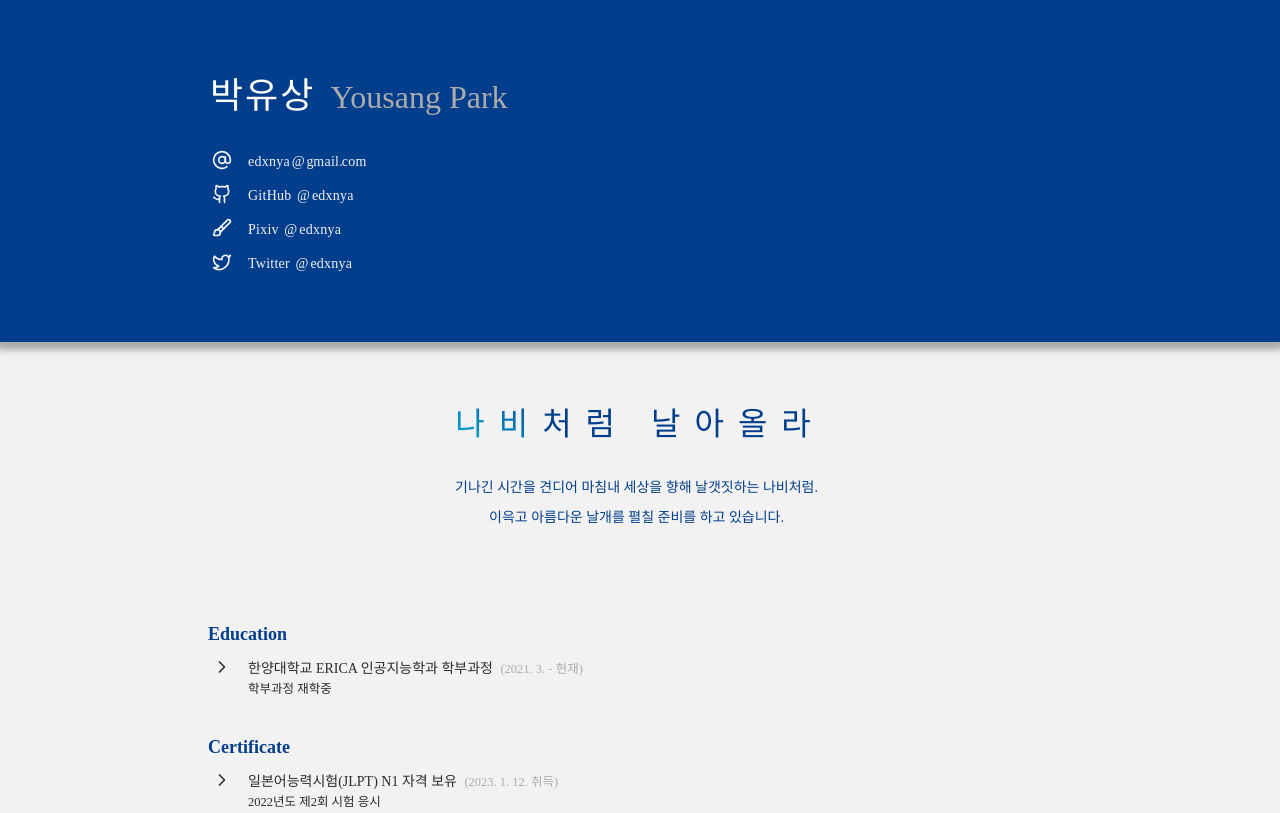
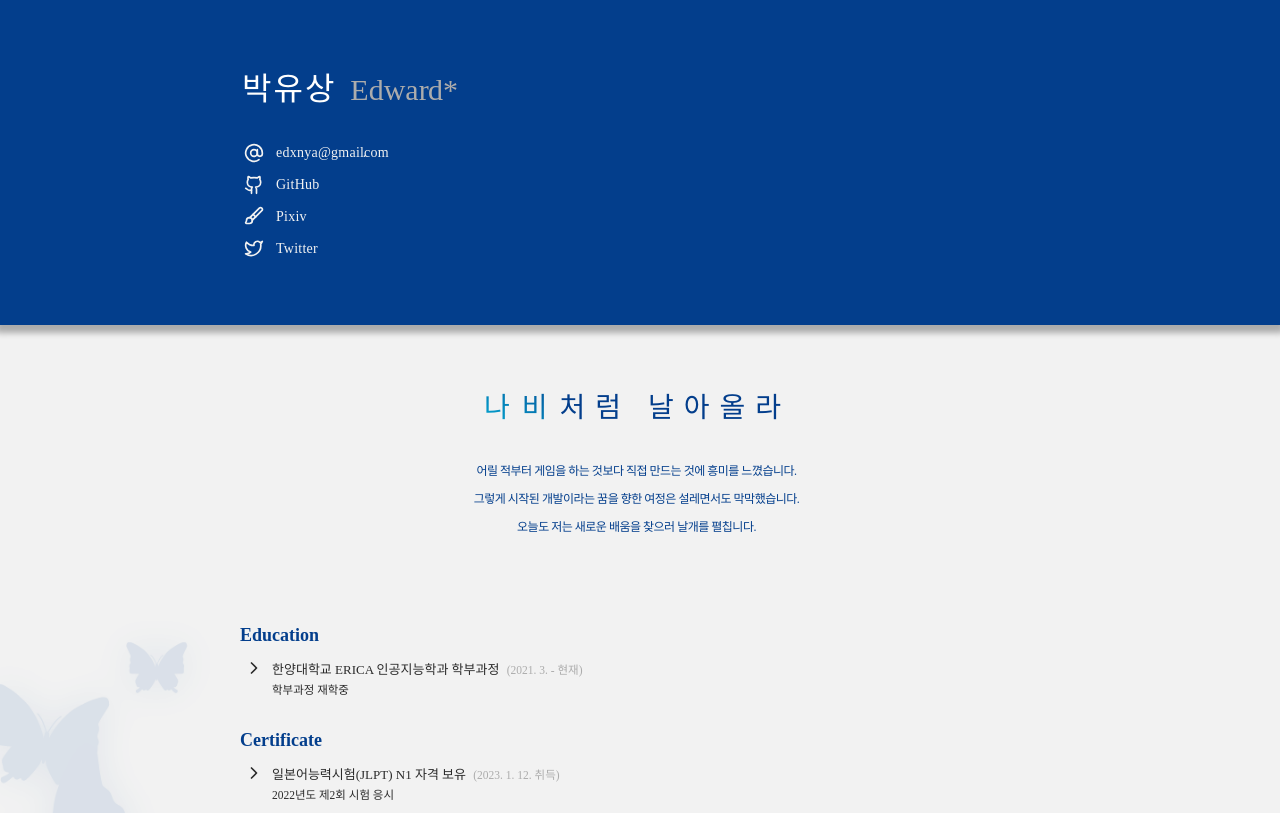
Before and after one commit to edxnya/edxnya.github.io, a plain HTML site: page index.html in a window 1280 px wide. Shown: the top 813 px of the page. Drawn offline with Linux system fonts and the light colour scheme; a web font is replaced by a local one.

Commit message:
minor update

```diff
--- a/index.html
+++ b/index.html
@@ -10,20 +10,21 @@
 <body>
     <div class="header-bg">
         <div class="header-content">
-            <h1>박유상 <span class="sublight-header">Yousang Park</span></h1>
+            <h1>박유상 <span class="sublight-header">Edwa<span class="spacing-less">r</span>d*</span></h1>
             <ul class="icon-wlist">
-                <li><img src="resources/at-sign.svg" /><a href="mailto:edxnya@gmail.com"><span class="email-spacing">edxny<span class="email-spacing-more">a@</span><span class="email-spacing-less">g</span>mail<span class="email-spacing-dot">.</span>com</span></a></li>
-                <li><img src="resources/github.svg" /><a href="https://github.com/edxnya"><span class="email-spacing">GitHub<span class="email-spacing-more"> @</span>edxnya</span></a></li>
-                <li><img src="resources/brush.svg" /><a href="https://www.pixiv.net/users/63936805"><span class="email-spacing">Pixiv<span class="email-spacing-more"> @</span>edxnya</span></a></li>
-                <li><img src="resources/twitter.svg" /><a href="https://x.com/edxnya"><span class="email-spacing">Twitter<span class="email-spacing-more"> @</span>edxnya</span></a></li>
+                <li><img src="resources/at-sign.svg" class="at-git-spacing" /><a href="mailto:edxnya@gmail.com"><span class="email-spacing">edxnya@gmail<span class="email-spacing-dot">.</span>com</span></a></li>
+                <li><img src="resources/github.svg" class="at-git-spacing" /><a href="https://github.com/edxnya"><span class="email-spacing">GitHub</span></a></li>
+                <li><img src="resources/brush.svg" class="others-spacing" /><a href="https://www.pixiv.net/users/63936805"><span class="email-spacing">Pixiv</span></a></li>
+                <li><img src="resources/twitter.svg" class="others-spacing" /><a href="https://x.com/edxnya"><span class="email-spacing">Twitter</span></a></li>
             </ul>
         </div>
     </div>
 
     <div class="cover-content">
         <h1><span class="nabi-gradient">나비</span>처럼 날아올라</h1>
-        <p>기나긴 시간을 견디어 마침내 세상을 향해 날갯짓하는 나비처럼.</p>
-        <p>이윽고 아름다운 날개를 펼칠 준비를 하고 있습니다.</p>
+        <p>어릴 적부터 게임을 하는 것보다 직접 만드는 것에 흥미를 느꼈습니다.</p>
+        <p>그렇게 시작된 개발이라는 꿈을 향한 여정은 설레면서도 막막했습니다.</p>
+        <p>오늘도 저는 새로운 배움을 찾으러 날개를 펼칩니다.</p>
     </div>
 
     <div class="main-bg">
@@ -65,7 +66,7 @@
                 <ul class="sub-ul"><span class="sub-li">웹 서비스 프론트엔드 및 Temi 로봇 연동</span></ul>
                 <li><img src="resources/chevron-right.svg" /><span>VR로 재해석한 어드벤처 게임 유메닛키 <span class="sublight">(2025. 6.)</span></span></li>
                 <ul class="sub-ul"><span class="sub-li">Unity 팀 프로젝트</span></ul>
-                <li><img src="resources/chevron-right.svg" /><span class="spacing-less">Docusaurus를 이용한 Notion 기반 개인 블로그 포스트 발행 <span class="sublight">(2023. 10.)</span></span></li>
+                <li><img src="resources/chevron-right.svg" /><span class="spacing-less">Docusaurus를 이용한 Notion 기반 블로그 포스팅 앱 <span class="sublight">(2023. 10.)</span></span></li>
                 <ul class="sub-ul"><span class="sub-li">iOS 앱 프론트엔드</span></ul>
             </ul>
         </div>
--- a/style.css
+++ b/style.css
@@ -55,8 +55,8 @@ a {
 }
 
 .header-content {
-    padding: 42px 32px 56px 32px;
-    max-width: 864px;
+    padding: 42px 16px 56px 16px;
+    max-width: 800px;
     margin-left: auto;
     margin-right: auto;
 }
@@ -64,7 +64,7 @@ a {
 .header-content h1 {
     font-family: 'BareunDotum';
     font-weight: 400;
-    font-size: 36px;
+    font-size: 32px;
     margin-bottom: 32px;
     margin-left: 2px;
     color: #fff;
@@ -78,7 +78,7 @@ a {
 
 .cover-content {
     padding: 24px 0;
-    max-width: 864px;
+    max-width: 800px;
     margin-left: auto;
     margin-right: auto;
 }
@@ -86,35 +86,36 @@ a {
 .cover-content h1 {
     font-family: 'Hankc';
     font-weight: 400;
-    font-size: 32px;
+    font-size: 28px;
     text-align: center;
     margin: 0 auto;
-    margin-left: -7px;
+    margin-left: -5px;
     max-width: 864px;
     color: #033e8c;
-    letter-spacing: 14px;
-    padding: 32px 0;
+    letter-spacing: 10px;
+    padding: 36px 0;
 }
 
 .cover-content p {
     font-family: 'Hankc';
     font-weight: 400;
-    font-size: 14px;
+    font-size: 12px;
     color: #033e8c;
     text-align: center;
+    letter-spacing: -0.5px;
     margin: 0 auto;
     margin-left: -7px;
     margin-bottom: 10px;
 }
 
 .main-bg {
-    background-image: url('okumono-chouf2.png');
+    background-image: url('resources/okumono-chouf2.png');
     background-size: cover;
 }
 
 .main-content {
-    padding: 24px 32px 64px 32px;
-    max-width: 864px;
+    padding: 24px 16px 64px 16px;
+    max-width: 800px;
     margin-left: auto;
     margin-right: auto;
 }
@@ -123,14 +124,9 @@ a {
     font-family: 'BareunDotum';
     font-weight: 700;
     font-size: 18px;
-    margin-top: 40px;
+    margin-top: 32px;
     margin-bottom: 12px;
     color: #033e8c;
-}
-
-.main-content div {
-    margin: 0 auto;
-    height: 48px;
 }
 
 .main-content img {
@@ -147,7 +143,7 @@ a {
     display: flex;
     align-items: center;
     margin-left: 4px;
-    margin-bottom: 14px;
+    margin-bottom: 12px;
 }
 
 .icon-wlist img {
@@ -160,6 +156,7 @@ a {
     font-weight: 300;
     font-size: 14px;
     color: #f2f2f2;
+    margin-left: -4px;
 }
 
 .icon-blist {
@@ -181,8 +178,9 @@ a {
 .icon-blist span {
     font-family: 'BareunDotum';
     font-weight: 400;
-    font-size: 14px;
+    font-size: 13px;
     color: #2b2b2b;
+    margin-left: -8px;
 }
 
 .foot-content {
@@ -192,7 +190,7 @@ a {
 
     font-family: 'BareunDotum';
     font-weight: 300;
-    font-size: 12.5px;
+    font-size: 11.5px;
     color: #033e8c;
 }
 
@@ -207,15 +205,15 @@ a {
 .sublight {
     font-family: 'BareunDotum';
     font-weight: 300 !important;
-    font-size: 12.5px !important;
+    font-size: 11.5px !important;
     color: #acacac !important;
-    margin-left: 4px;
+    margin-left: 4px !important;
 }
 
 .sublight-header {
     font-family: 'BareunDotum';
     font-weight: 400;
-    font-size: 32px;
+    font-size: 30px;
     color: #acacac !important;
     margin-left: 4px;
     letter-spacing: 0 !important;
@@ -228,12 +226,11 @@ a {
 
     font-family: 'Hankc';
     font-weight: 400;
-    font-size: 32px;
+    font-size: 28px;
     text-align: center;
     padding: 16px 0 32px 0;
     margin: 0 auto;
-    margin-left: 14px;
-    letter-spacing: 14px;
+    letter-spacing: 12px;
 }
 
 .move-left {
@@ -242,13 +239,13 @@ a {
 
 .sub-ul {
     margin-left: 40px;
-    margin-bottom: 20px;
+    margin-bottom: 12px;
 }
 
 .sub-li {
     font-family: 'BareunDotum';
     font-weight: 300 !important;
-    font-size: 12.5px !important;
+    font-size: 11.5px !important;
     color: #2b2b2b;
 }
 
@@ -256,16 +253,19 @@ a {
     letter-spacing: 0.25px;
 }
 
-.email-spacing-less {
-    letter-spacing: -0.25px !important;
+.email-spacing-dot {
+    position: relative;
+    left: 2.5px;
 }
 
-.email-spacing-dot {
-    letter-spacing: -1px !important;
+.others-spacing {
+    position: relative;
+    top: 1px;
 }
 
-.email-spacing-more {
-    letter-spacing: 2px !important;
+.at-git-spacing {
+    position: relative;
+    top: 2px;
 }
 
 .spacing-more {
@@ -275,3 +275,7 @@ a {
 .spacing-less {
     letter-spacing: -0.75px !important;
 }
+
+@media (max-width: 768px) {
+
+}
```
Also changed, not shown: 1 other file.
